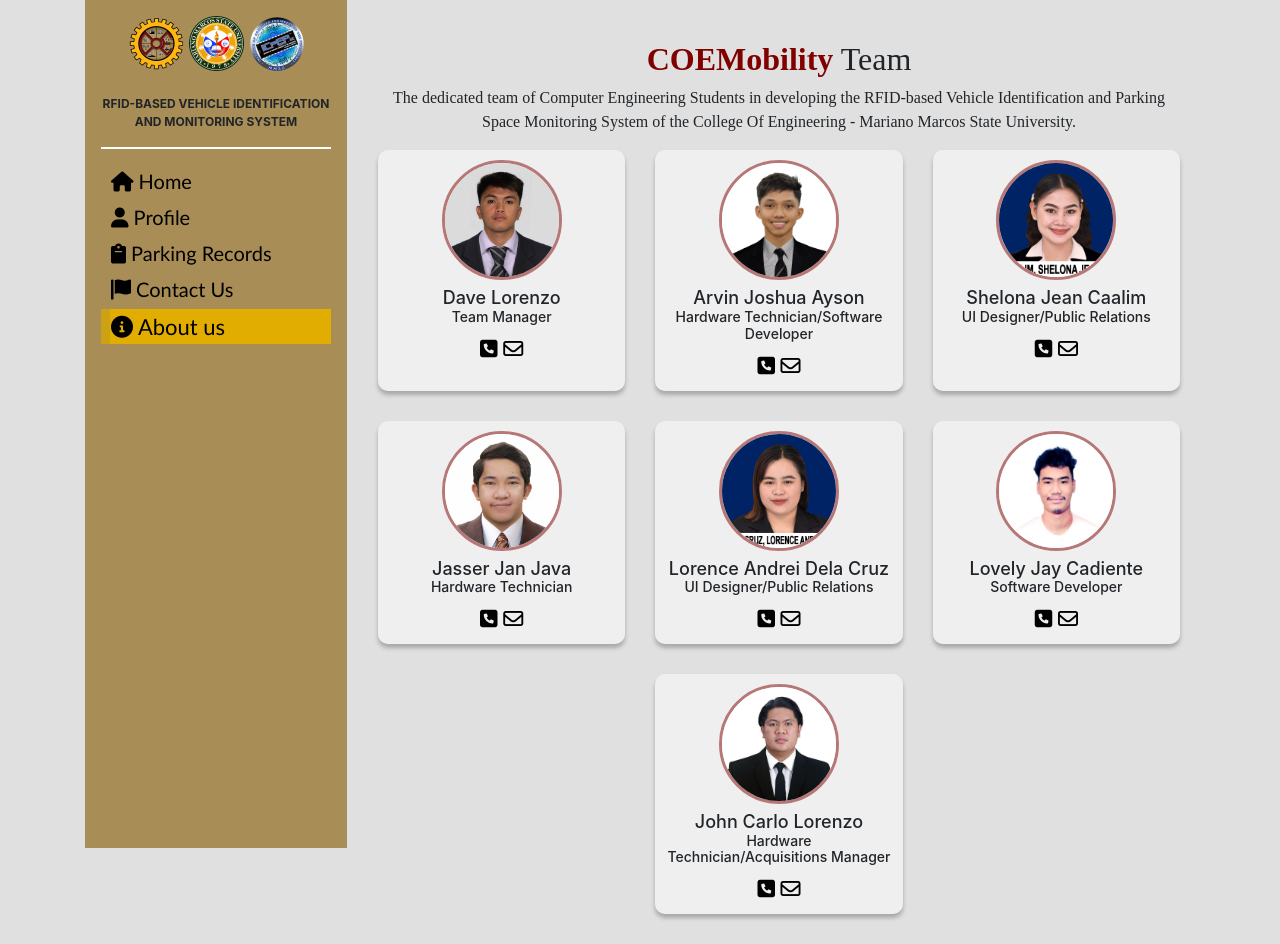
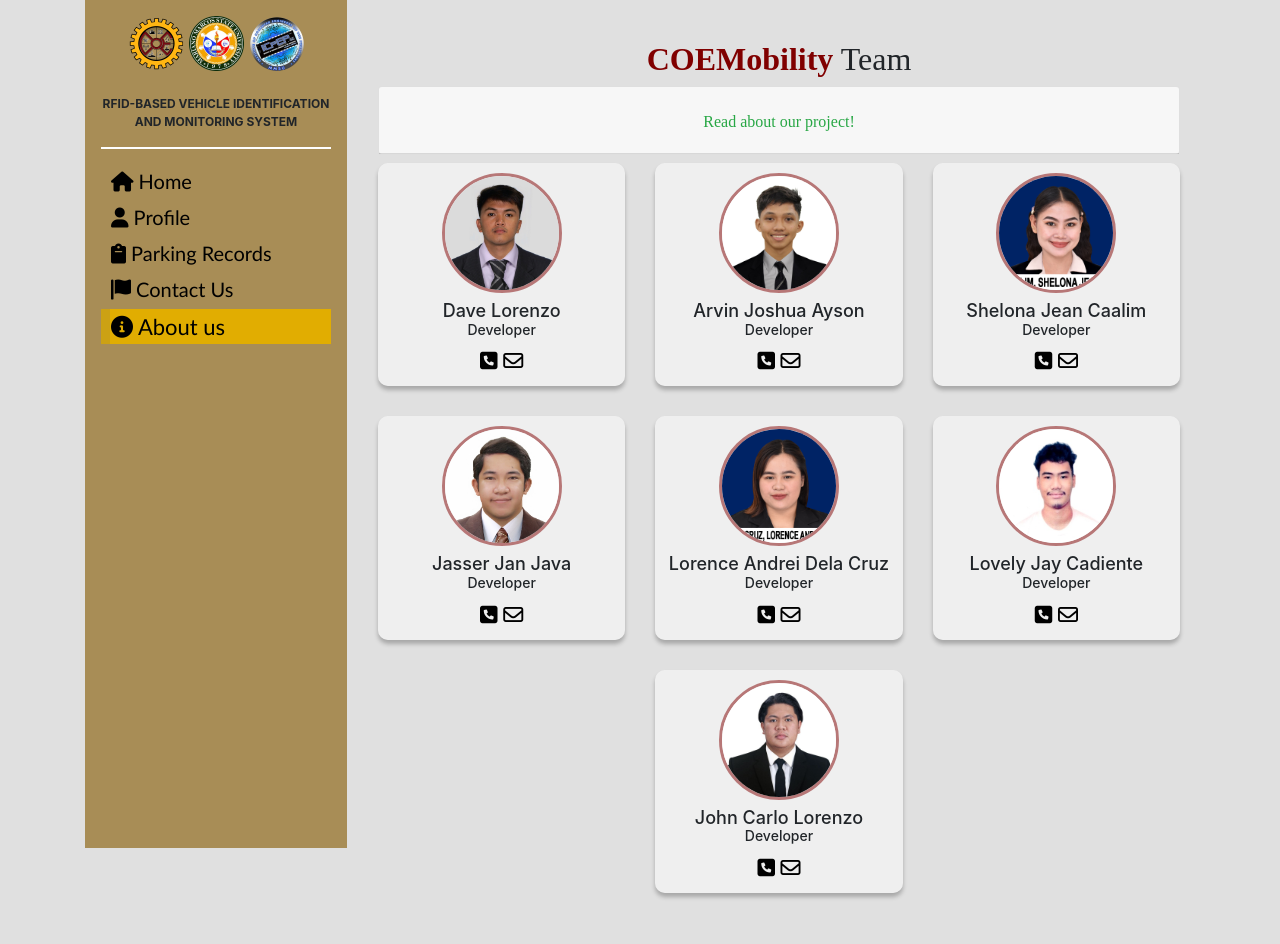
Before and after one commit to IdentityZero/coemobility-webserver, a Django app: page /about/ in a window 1280 px wide. Shown: the part 54-998 px from the top of the page. After the commit the page ends 953 px from the top, so only its background shows below. Run offline with Django 5.2, Linux system fonts and the light colour scheme.

Commit message:
Updated about us

```diff
--- a/parking_website/core/templates/core/aboutus.html
+++ b/parking_website/core/templates/core/aboutus.html
@@ -15,9 +15,39 @@
 
     <div class="content">
 
+
         <div class="content-text">
             <h2 id="title"><strong style="color:maroon">COEMobility</strong> Team</h2>
-            <p>The dedicated team of Computer Engineering Students in developing the RFID-based Vehicle Identification and Parking Space Monitoring System of the College Of Engineering - Mariano Marcos State University.</p>
+
+            <div class="accordion mb-2" id="accordionExample">
+                <div class="card">
+                    <div class="card-header" id="headingOne">
+                    <h2 class="mb-0">
+                        <button class="btn btn-link text-success" type="button" data-toggle="collapse" data-target="#collapseOne" aria-expanded="false" aria-controls="collapseOne">
+                        Read about our project!
+                        </button>
+                    </h2>
+                    </div>
+
+                    <div id="collapseOne" class="collapse" aria-labelledby="headingOne" data-parent="#accordionExample">
+                    <div class="card-body">
+                        <p>
+                            At the College of Engineering, a groundbreaking project is underway, spearheaded by a talented group of 4th-year students from the BS in Computer Engineering program, Section 4B. Leveraging the power of RFID technology and the versatility of Raspberry Pi, they are developing a Vehicle Identification and Parking Space Monitoring system.
+                        </p>
+                        <p>
+                            This innovative system aims to revolutionize parking management within the college campus. By affixing RFID tags to vehicles, each vehicle becomes uniquely identifiable within the system. As vehicles enter the designated parking areas, RFID readers installed at strategic points communicate with Raspberry Pi controllers, seamlessly identifying and logging each vehicle's entry and exit times.
+                        </p>
+                        <p>
+                            Additionally, the system provides real-time monitoring of parking space availability, alleviating the frustration of searching for parking spots. Through a user-friendly interface accessible via web or mobile app, students, faculty, and visitors can easily locate vacant parking spaces within the campus, saving time and reducing congestion.
+                        </p>
+                        <p>
+                            This project not only showcases the technical prowess of the students but also addresses a practical need within the college community. It embodies the spirit of innovation and collaboration fostered within the College of Engineering, promising to enhance the overall parking experience for all stakeholders.
+                        </p>
+                    </div>
+                    </div>
+                </div>
+            </div>
+
         </div>
 
         <!-- <div class="row d-flex justify-content-center">
@@ -47,7 +77,7 @@
 
                     <div class="box-title">
                         <h4>Dave Lorenzo</h4>
-                        <h6>Team Manager</h6>
+                        <h6>Developer</h6>
                     </div>
 
                     <!-- <div class="box-description">
@@ -68,7 +98,7 @@
 
                     <div class="box-title">
                         <h4>Arvin Joshua Ayson</h4>
-                        <h6>Hardware Technician/Software Developer</h6>
+                        <h6>Developer</h6>
                     </div>
 
                     <!-- <div class="box-description">
@@ -88,7 +118,7 @@
 
                     <div class="box-title">
                         <h4>Shelona Jean Caalim</h4>
-                        <h6>UI Designer/Public Relations</h6>
+                        <h6>Developer</h6>
                     </div>
 
                     <!-- <div class="box-description">
@@ -108,7 +138,7 @@
 
                     <div class="box-title">
                         <h4>Jasser Jan Java</h4>
-                        <h6>Hardware Technician</h6>
+                        <h6>Developer</h6>
                     </div>
 
                     <!-- <div class="box-description">
@@ -128,7 +158,7 @@
 
                     <div class="box-title">
                         <h4>Lorence Andrei Dela Cruz</h4>
-                        <h6>UI Designer/Public Relations</h6>
+                        <h6>Developer</h6>
                     </div>
 
                     <!-- <div class="box-description">
@@ -148,7 +178,7 @@
 
                     <div class="box-title">
                         <h4>Lovely Jay Cadiente</h4>
-                        <h6>Software Developer</h6>
+                        <h6>Developer</h6>
                     </div>
 
                     <!-- <div class="box-description">
@@ -168,7 +198,7 @@
 
                     <div class="box-title">
                         <h4>John Carlo Lorenzo</h4>
-                        <h6>Hardware Technician/Acquisitions Manager</h6>
+                        <h6>Developer</h6>
                     </div>
 
                     <!-- <div class="box-description">
```
